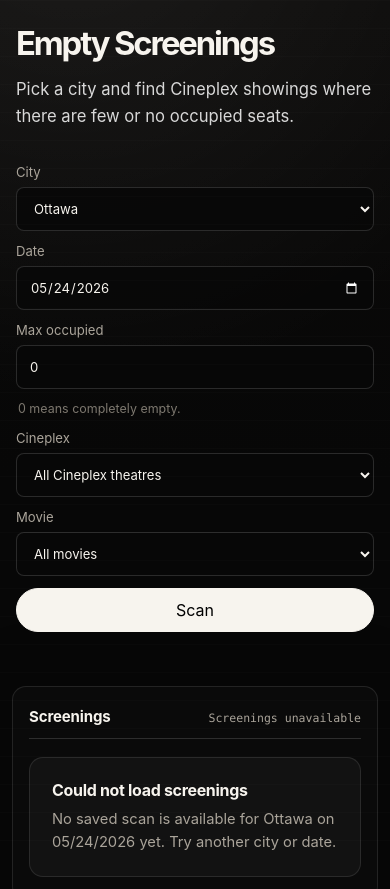
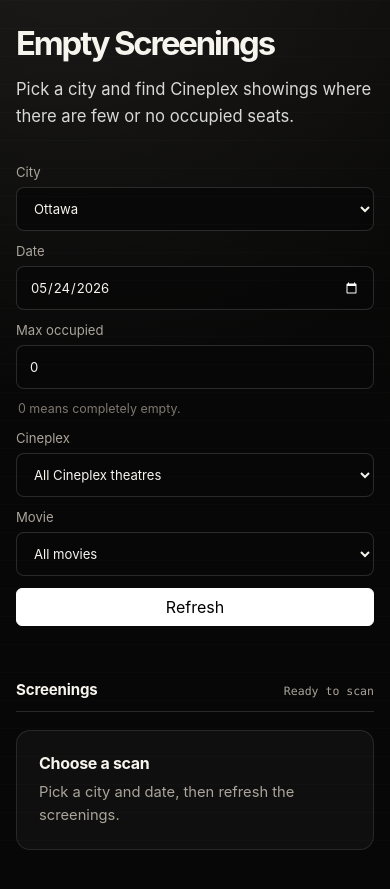
Before and after one commit to uoRetr0/cineplex-ontario-empty-screenings, a website: page public/index.html in a window 390 px wide. Shown: the top 889 px of the page. Drawn offline with Linux system fonts and the light colour scheme; no server answers.

Commit message:
Reduce unnecessary screening scans

```diff
--- a/public/app.js
+++ b/public/app.js
@@ -7,6 +7,7 @@
 const statusEl = document.querySelector('#status');
 const showingsEl = document.querySelector('#showings');
 const timeFormatter = new Intl.DateTimeFormat([], { hour: 'numeric', minute: '2-digit' });
+const SHOWINGS_CACHE_TTL_MS = 90_000;
 const defaultCities = [
   ['ottawa', 'Ottawa'],
   ['toronto', 'Toronto'],
@@ -37,13 +38,14 @@
 let loadController = null;
 let dataStale = true;
 let primaryFilterChanged = false;
+const showingsResponseCache = new Map();
 
 dateInput.value = todayLocal();
 replaceOptions(cityInput, '', defaultCities.map(([slug, label]) => ({ value: slug, label })));
 
 form.addEventListener('submit', (event) => {
   event.preventDefault();
-  loadShowings();
+  loadShowings({ force: true });
 });
 
 cityInput.addEventListener('change', loadSelectedCity);
@@ -54,7 +56,7 @@
 
 loadCities().finally(() => {
   if (!primaryFilterChanged) {
-    loadShowings();
+    markNeedsRefresh();
   }
 });
 
@@ -88,7 +90,7 @@
   cityInput.value = hasOption(cityInput, cityInput.value) ? cityInput.value : hasOption(cityInput, 'ottawa') ? 'ottawa' : cityInput.options[0]?.value || 'ottawa';
 }
 
-async function loadShowings() {
+async function loadShowings({ force = false } = {}) {
   loadController?.abort();
   loadController = new AbortController();
   const { signal } = loadController;
@@ -98,7 +100,7 @@
   statusEl.textContent = allShowings.length === 0 ? 'Loading...' : 'Refreshing...';
 
   try {
-    const body = await fetchShowings(cityInput.value, dateInput.value, signal);
+    const body = await fetchShowings(cityInput.value, dateInput.value, signal, { force });
     if (signal.aborted) {
       return;
     }
@@ -140,21 +142,32 @@
   }
 
   statusEl.textContent = 'Ready to scan';
-  showingsEl.replaceChildren(emptyState('Choose a scan', 'Pick a city and date, then scan for quiet screenings.'));
+  showingsEl.replaceChildren(emptyState('Choose a scan', 'Pick a city and date, then refresh the screenings.'));
 }
 
-async function fetchShowings(city, date, signal) {
+async function fetchShowings(city, date, signal, { force = false } = {}) {
+  const cacheKey = `${city}:${date}`;
+  const cached = showingsResponseCache.get(cacheKey);
+  if (!force && cached && cached.expiresAt > Date.now()) {
+    return cached.body;
+  }
+
   const params = new URLSearchParams({ city, date, all: '1' });
 
   try {
-    return await fetchJson(`api/showings?${params}`, signal);
+    return cacheShowingsResponse(cacheKey, await fetchJson(`api/showings?${params}`, signal));
   } catch (apiError) {
     try {
-      return await fetchJson(`data/showings-${city}-${date}.json`, signal);
+      return cacheShowingsResponse(cacheKey, await fetchJson(`data/showings-${city}-${date}.json`, signal));
     } catch {
       throw apiError;
     }
   }
+}
+
+function cacheShowingsResponse(cacheKey, body) {
+  showingsResponseCache.set(cacheKey, { body, expiresAt: Date.now() + SHOWINGS_CACHE_TTL_MS });
+  return body;
 }
 
 async function fetchJson(url, signal) {
@@ -267,7 +280,7 @@
 
 function emptyResultsMessage({ filtered }) {
   if (dataStale) {
-    return emptyState('Choose a scan', 'Pick a city and date, then scan for quiet screenings.');
+    return emptyState('Choose a scan', 'Pick a city and date, then refresh the screenings.');
   }
 
   if (allShowings.length === 0) {
--- a/public/index.html
+++ b/public/index.html
@@ -42,7 +42,7 @@
                 <option value="">All movies</option>
               </select>
             </label>
-            <button type="submit">Scan</button>
+            <button type="submit">Refresh</button>
           </form>
         </header>
 
--- a/public/styles.css
+++ b/public/styles.css
@@ -152,12 +152,12 @@
 }
 
 button {
-  min-height: 44px;
-  border: 1px solid var(--ink);
-  border-radius: 999px;
-  padding: 0 24px;
+  min-height: 38px;
+  border: 1px solid #ffffff;
+  border-radius: 6px;
+  padding: 0 18px;
   color: #000000;
-  background: var(--ink);
+  background: #ffffff;
   cursor: pointer;
   transition: transform 180ms cubic-bezier(0.16, 1, 0.3, 1), background-color 180ms ease, border-color 180ms ease;
 }
@@ -178,11 +178,6 @@
 
 .results-card {
   max-width: 920px;
-  border: 1px solid rgba(255, 255, 255, 0.1);
-  border-radius: 18px;
-  padding: 20px 22px 10px;
-  background: rgba(13, 13, 13, 0.72);
-  box-shadow: 0 24px 90px rgba(0, 0, 0, 0.28);
 }
 
 .results-heading {
@@ -472,9 +467,7 @@
   }
 
   .results-card {
-    margin-inline: -4px;
-    border-radius: 14px;
-    padding-inline: 16px;
+    margin-inline: 0;
   }
 
   .showing-row {
```
Also changed, not shown: test/app.test.js (+104 -0 lines).
